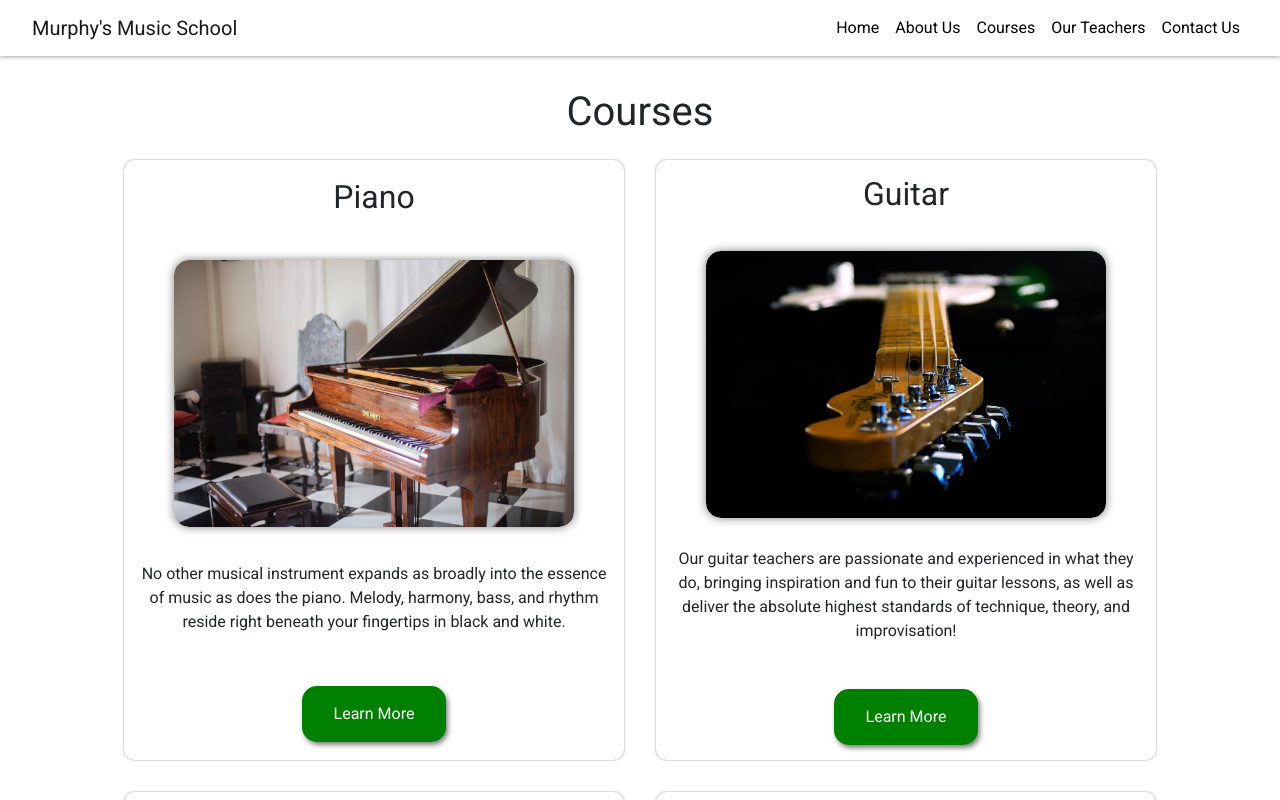
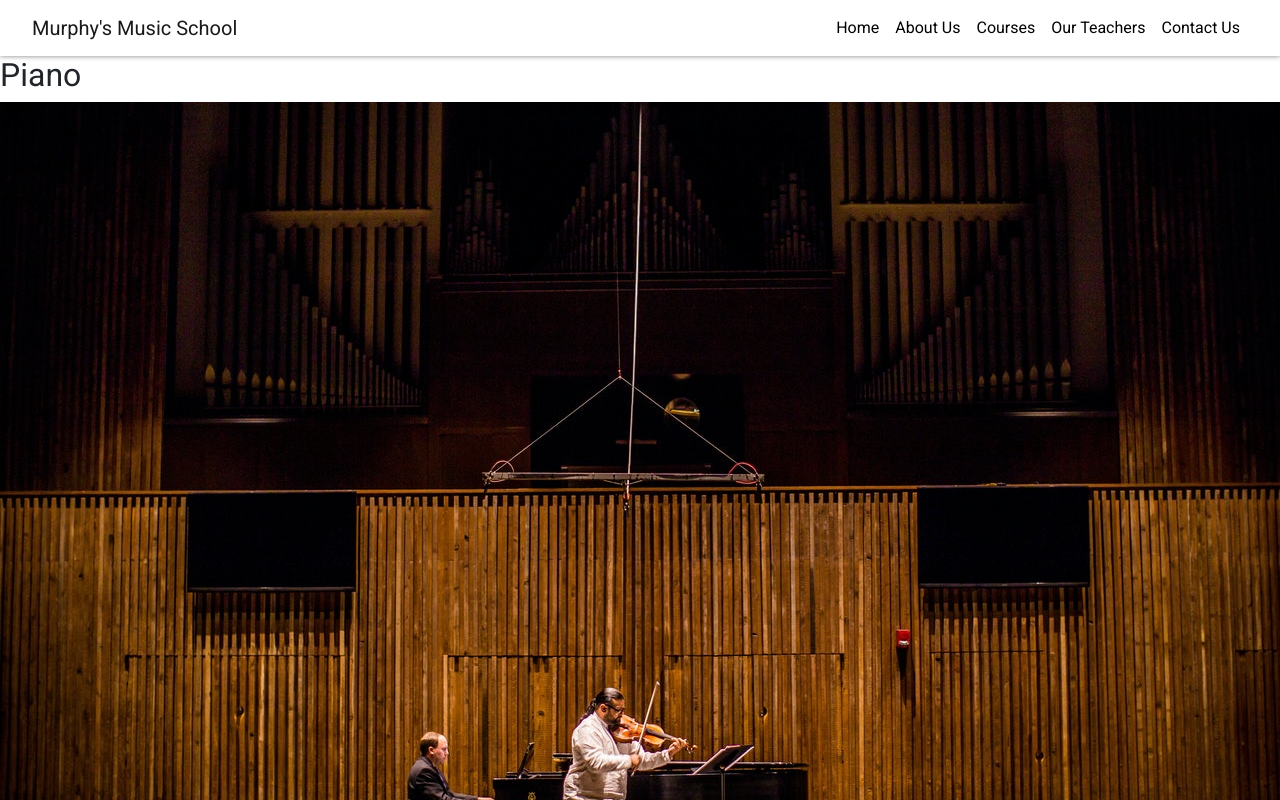
Before and after one commit to ColinJhEdwards/murphy-music-school, a React (Create React App) app: page /courses/1 in a window 1280 px wide. Shown: the top 800 px of the page. Built offline with nearby package versions, Linux system fonts and the light colour scheme.

Commit message:
created multiple routes for each course in the app.js and displayed its content

```diff
--- a/src/App.js
+++ b/src/App.js
@@ -1,4 +1,4 @@
-import React from "react";
+import React, { useState } from "react";
 import { Route, Switch, useLocation } from "react-router-dom";
 import Home from "./pages/Home";
 import AboutUs from "./pages/AboutUs";
@@ -8,8 +8,11 @@ import ContactUs from "./pages/ContactUs";
 import GlobalStyle from "./components/GlobalStyle";
 import NavStuff from "./components/Nav";
 import { AnimatePresence } from "framer-motion";
+import CourseDetail from "./components/CourseDetail";
+import { CourseData } from "./data/courseData";
 
 function App() {
+  const [courses, setCourses] = useState(CourseData);
   const location = useLocation();
   return (
     <div className="App">
@@ -23,12 +26,25 @@ function App() {
           <Route path="/aboutus" exact>
             <AboutUs />
           </Route>
-          <Route path="/courses">
+          <Route path="/courses" exact>
             <Courses />
           </Route>
-          <Route path="/courses/:id">
-            <Home />
-          </Route>
+          {courses.map((course) => (
+            <Route path={`/courses/${course.id}`}>
+              <CourseDetail
+                id={course.id}
+                key={course.id}
+                title={course.type}
+                imgLand={course.imgLand}
+                img2={course.img2}
+                img3={course.img3}
+                header={course.header}
+                why={course.why}
+                howLong={course.howLong}
+              />
+            </Route>
+          ))}
+
           <Route path="/ourteachers">
             <OurTeachers />
           </Route>
--- a/src/components/CourseDetail.js
+++ b/src/components/CourseDetail.js
@@ -2,7 +2,17 @@ import React from "react";
 import styled from "styled-components";
 import { motion } from "framer-motion";
 
-const CourseDetail = () => {
+const CourseDetail = ({
+  id,
+  title,
+  header,
+  history,
+  why,
+  howLong,
+  imgLand,
+  img2,
+  img3,
+}) => {
   return (
     <section className="course">
       <div>
@@ -14,15 +24,18 @@ const CourseDetail = () => {
         <p>{history}</p>
       </div>
       <div>
-        <img src={img1} alt={title} />
+        <img src={img2} alt={title} />
         <h2>Why {title}?</h2>
+        <p>{header}</p>
         <p>{why}</p>
       </div>
       <div>
-        <img src={img2} alt={title} />
-        <h2>How long will it take to learn {howLong}</h2>
+        <img src={img3} alt={title} />
+        <h2>How long will it take to learn {title}?</h2>
         <p>{howLong}</p>
       </div>
     </section>
   );
 };
+
+export default CourseDetail;
--- a/src/data/courseData.js
+++ b/src/data/courseData.js
@@ -47,6 +47,9 @@ export const CourseData = () => {
       img3: piano3,
       header:
         "No other musical instrument expands as broadly into the essence of music as does the piano. Melody, harmony, bass, and rhythm reside right beneath your fingertips in black and white.",
+      history:
+        "Lorem ipsum dolor, sit amet consectetur adipisicing elit. Maxime eius, tempore dicta expedita vitae asperiores laudantium veniam doloribus voluptate in, similique dolorum! Maxime, doloribus obcaecati?",
+
       why: "Lorem ipsum dolor sit amet consectetur, adipisicing elit. Consequatur dolor nobis, inventore dolore repellendus dolorem harum ea, ad beatae ipsam quas expedita excepturi quisquam! Dolorem.",
       howLong:
         "Lorem ipsum dolor sit amet consectetur adipisicing elit. Quibusdam dolor illo adipisci nemo ipsa nobis perferendis porro ducimus. Eius deserunt consequatur sed facilis optio! Iure!",
```
